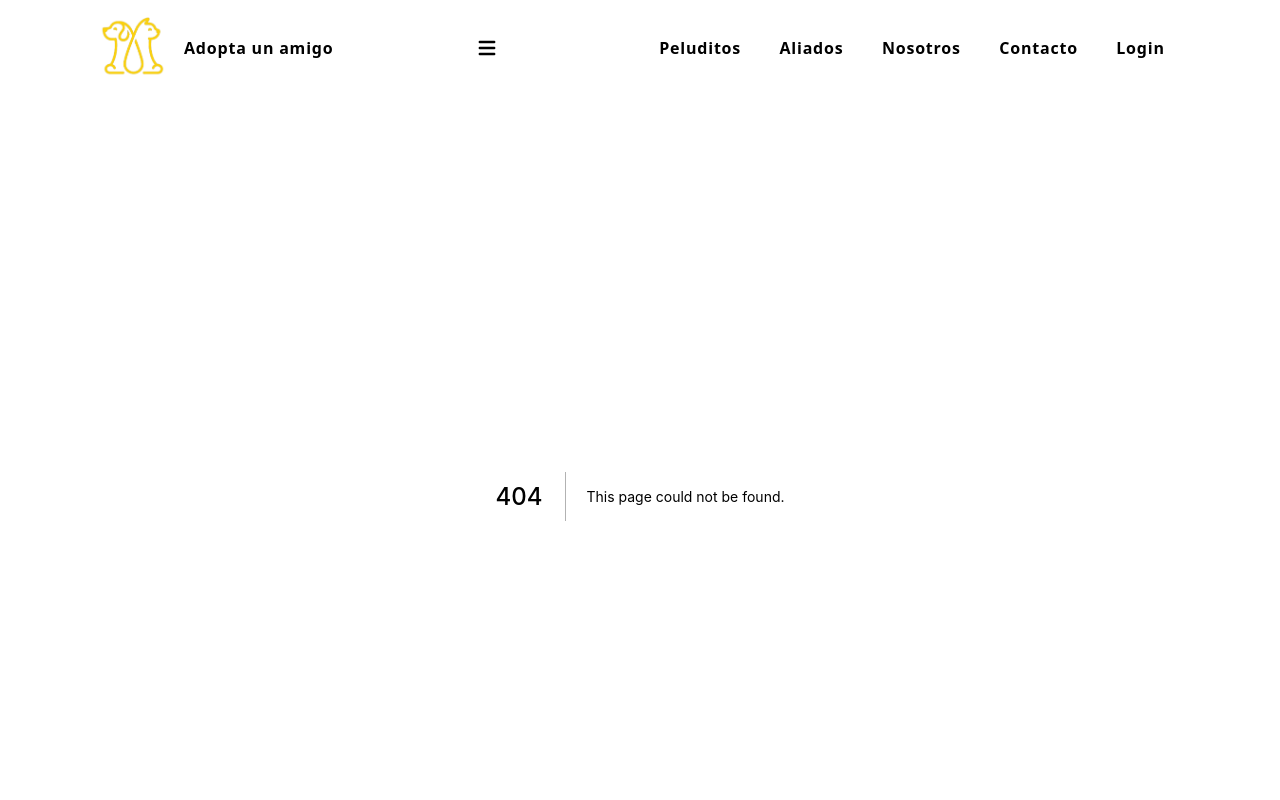
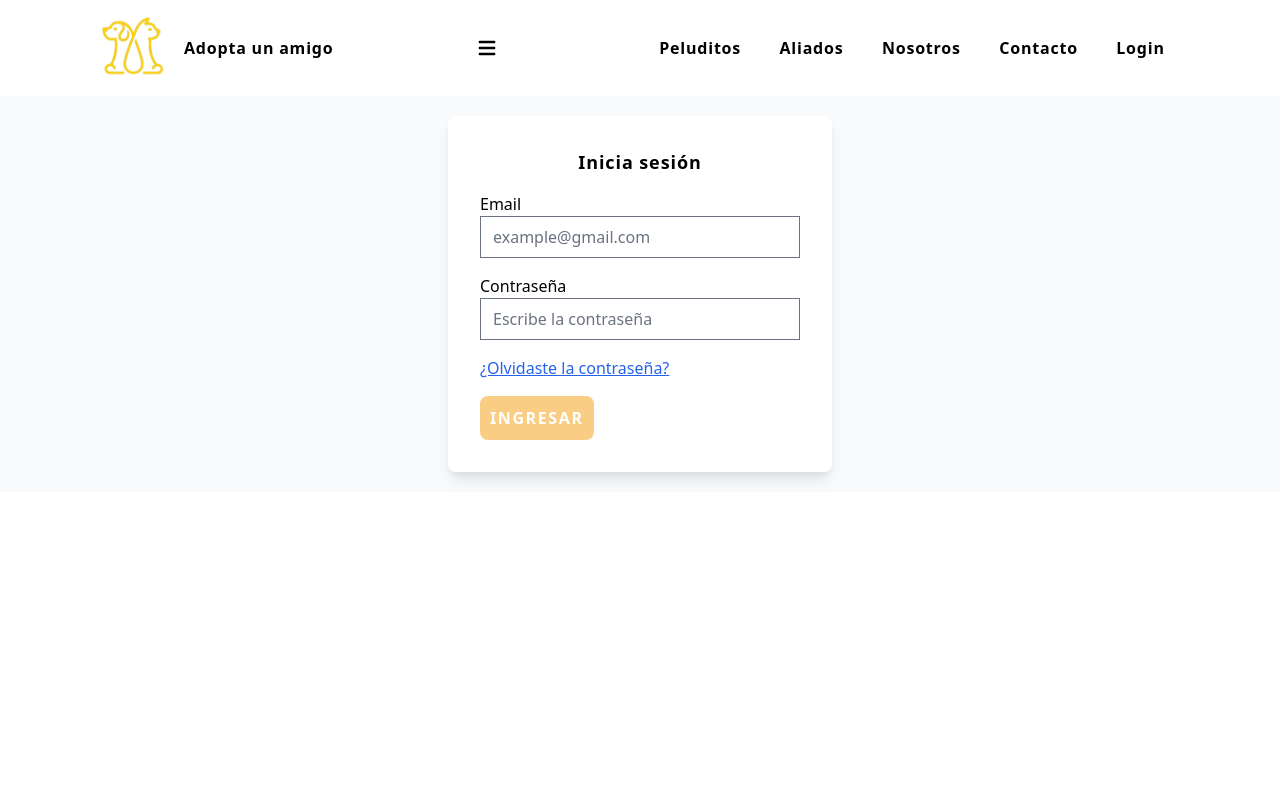
Before and after one commit to JohanAltamar/pet-adoption-webpage, a Next.js app: page /login in a window 1280 px wide. Before the commit this address had no page. Shown: the top 800 px of the page. Built offline with nearby package versions, Linux system fonts and the light colour scheme; no server answers.

Commit message:
add login page

```diff
--- /dev/null
+++ b/pages/login/index.js
@@ -0,0 +1,80 @@
+import { useEffect, useState } from "react";
+import { useRouter } from "next/router";
+import { useSession } from "next-auth/client";
+import Link from "next/link";
+
+import login from "../../utils/api/auth/login";
+import Spinner from "../../components/ui/Spinner";
+import Button from "../../components/ui/Button";
+import InputField from "../../components/ui/Input";
+import Container from "../../components/ui/Container";
+import Title from "../../components/ui/Title";
+import { loginCase as isButtonDisabled } from "../../utils/helpers/isButtonDisabled";
+
+export default function LoginPage() {
+  const [session, loading] = useSession();
+  const router = useRouter();
+
+  const [userInfo, setUserInfo] = useState({
+    identifier: router.query.email || "",
+    password: ""
+  });
+
+  useEffect(() => {
+    if (session) router.replace("/dashboard");
+  }, [session, router]);
+
+  const handleInputChange = ({ target }) => {
+    const { name, value } = target;
+    setUserInfo({ ...userInfo, [name]: value });
+  }
+
+  return loading ? (
+    <Spinner />
+  ) : (
+    <>
+      {!session && (
+        <Container className="bg-gray-50 py-5">
+          <form
+            className="bg-white p-8 max-w-sm m-auto rounded-lg shadow-lg"
+            onSubmit={login}
+          >
+            <Title align="center">Inicia sesión</Title>
+            <InputField
+              className="first:mt-0"
+              value={userInfo.email}
+              label="Email"
+              name="identifier"
+              placeholder="example@gmail.com"
+              required
+              type="email"
+              onChange={handleInputChange}
+            />
+            <InputField
+              label="Contraseña"
+              name="password"
+              placeholder="Escribe la contraseña"
+              required
+              type="password"
+              onChange={handleInputChange}
+            />
+            <Link href="/recover-password">
+              <a className="block mb-4 underline text-blue-600 hover:text-blue-800">
+                ¿Olvidaste la contraseña?
+              </a>
+            </Link>
+            <Button
+              variant="contained"
+              color="primary"
+              type="submit"
+              rounded="lg"
+              disabled={isButtonDisabled(userInfo.identifier, userInfo.password)}
+            >
+              Ingresar
+            </Button>
+          </form>
+        </Container>
+      )}
+    </>
+  );
+}
```
